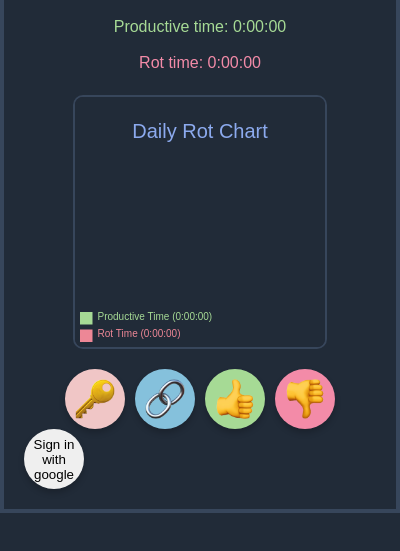
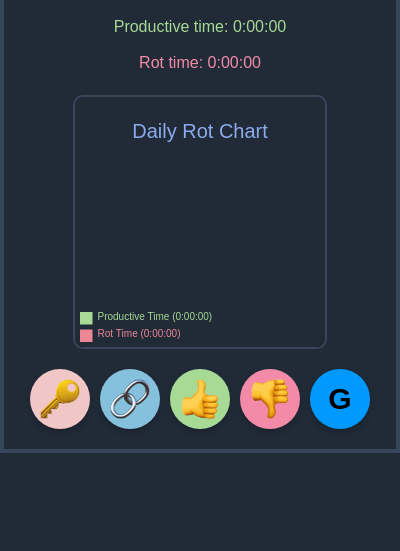
Before and after one commit to NerdBow/qhackproject, a browser extension: page extension/popup.html in a window 400 px wide. Shown: the part 123-674 px from the top of the page. Drawn offline with Linux system fonts and the light colour scheme.

Commit message:
changed styling for google button

```diff
--- a/extension/oauth.js
+++ b/extension/oauth.js
@@ -52,13 +52,13 @@ window.onload = function () {
           }
         });
 
-        // Replace the button with a "Signed in as..." message
-        const parent = signInButton.parentNode;
+        // Add a "Signed in as..." message
         const signedInMessage = document.createElement("p");
         signedInMessage.id = "signedInMessage";
         signedInMessage.textContent = `Signed in as: ${userInfo.email}`;
         signedInMessage.style.color = "#a6da95"; // Optional: style the text
-        parent.replaceChild(signedInMessage, signInButton);
+        signInButton.style.display = "none";
+        document.body.appendChild(signedInMessage);
       })
       .catch((error) => {
         console.error("Failed to fetch user info", error);
--- a/extension/popup.css
+++ b/extension/popup.css
@@ -156,3 +156,17 @@ button#shareButton:hover {
     object-fit: contain;
     /* Maintain aspect ratio */
 }
+
+button#google_sign_in {
+    background-color: #0099ff;
+    font-size: 30px;  /* Adjust size as needed */
+    font-weight: bold; /* Make the "G" bold */
+    padding: 10px 20px; /* Add some padding to make it look nice */
+    border: none;  /* Remove button border */
+    cursor: pointer; /* Change cursor to pointer on hover */
+}
+
+button#google_sign_in:hover {
+    background-color: #74bdee;
+    /* Darker green on hover */
+}
--- a/extension/popup.html
+++ b/extension/popup.html
@@ -33,9 +33,8 @@
     <button id="unprodButton">
       <img src="./assets/thumbs-down-tp.png" alt="Thumbs Down" class="button-icon">
     </button>
+    <button id="google_sign_in">G</button>
   </div>
-
-  <button id="google_sign_in">Sign in with google</button>
 
 </body>
 </html>
```
